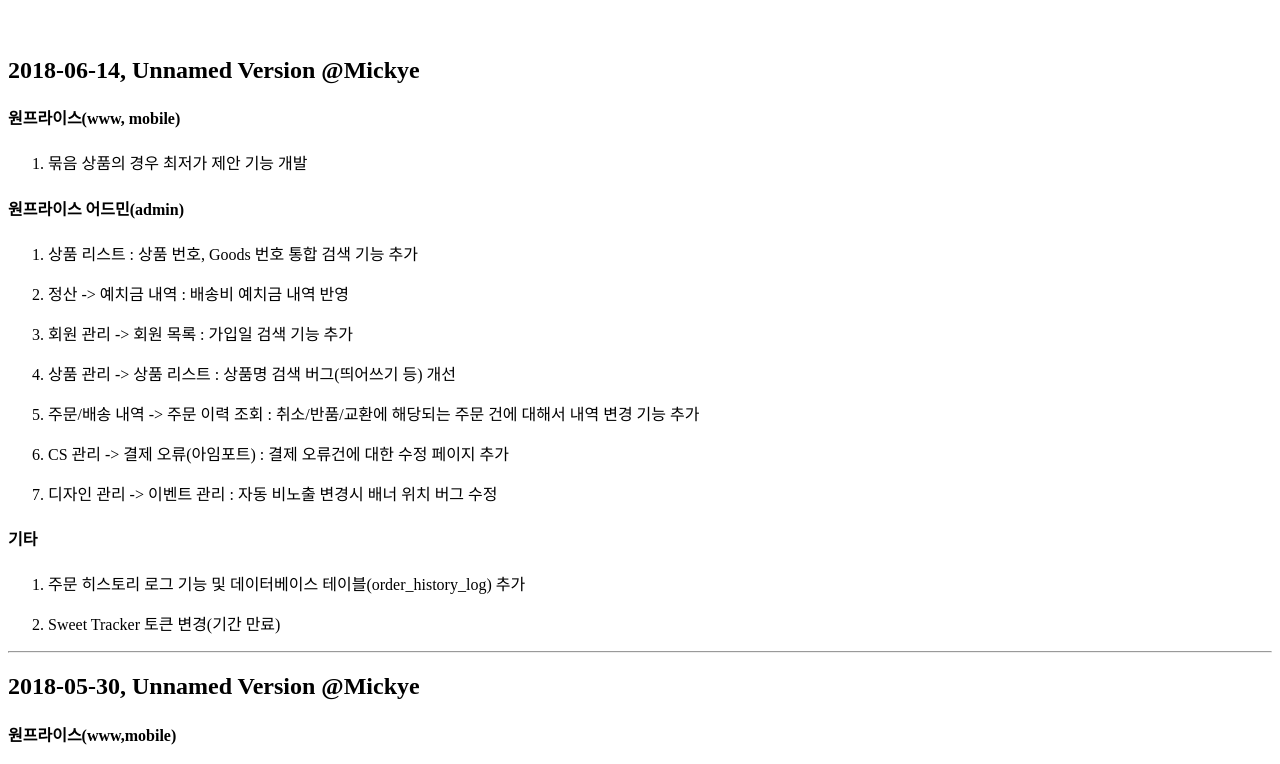
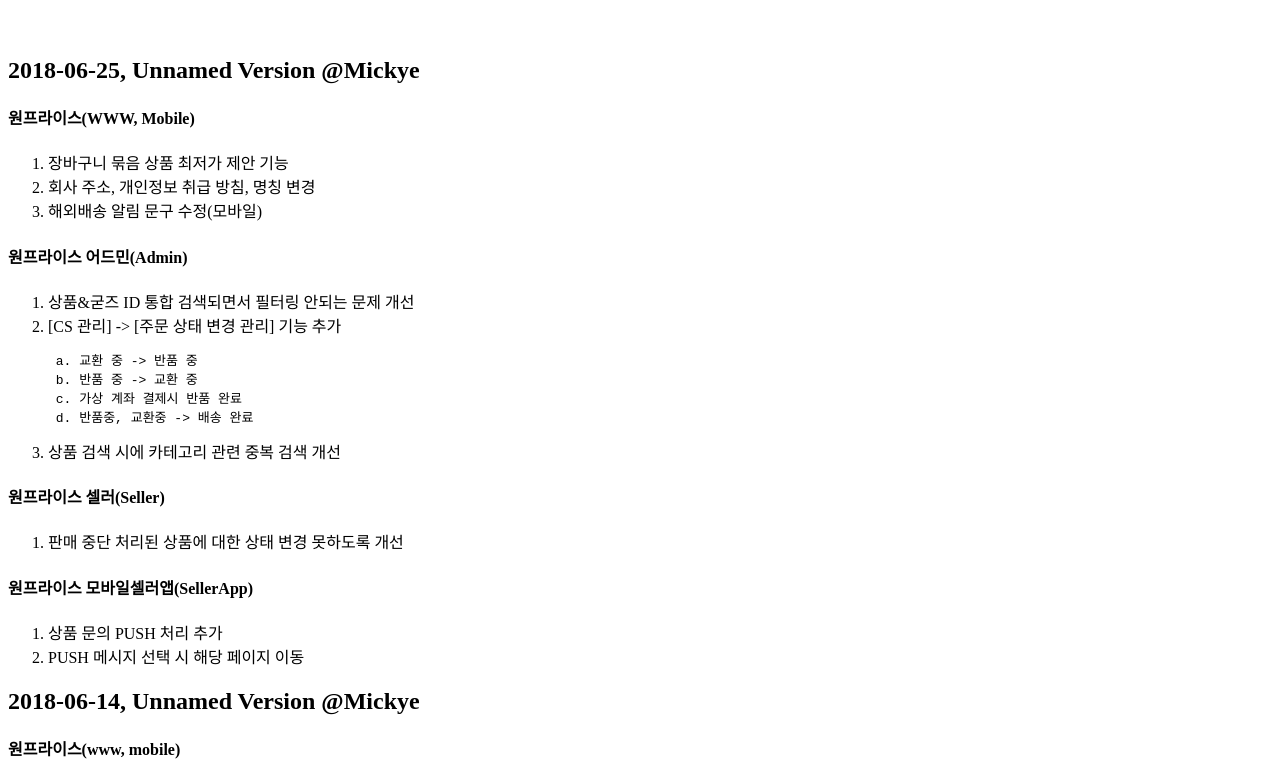
Before and after one commit to mickyelee/mickyelee.github.io, a plain HTML site: page index.html in a window 1280 px wide. Shown: the part 369-1133 px from the top of the page. Drawn offline with Linux system fonts and the light colour scheme.

Commit message:
Update index.html

```diff
--- a/index.html
+++ b/index.html
@@ -2,6 +2,33 @@
 <br></p>
 <h1 id="oneprice-changelog">OnePrice ChangeLog</h1>
 <p><br></p>
+<h2 id="2018-06-25-unnamed-version-mickye">2018-06-25, Unnamed Version @Mickye</h2>
+<h4 id="-www-mobile-">원프라이스(WWW, Mobile)</h4>
+<ol>
+<li>장바구니 묶음 상품 최저가 제안 기능 </li>
+<li>회사 주소, 개인정보 취급 방침, 명칭 변경</li>
+<li>해외배송 알림 문구 수정(모바일)</li>
+</ol>
+<h4 id="-admin-">원프라이스 어드민(Admin)</h4>
+<ol>
+<li>상품&amp;굳즈 ID 통합 검색되면서 필터링 안되는 문제 개선</li>
+<li>[CS 관리] -&gt; [주문 상태 변경 관리] 기능 추가<pre> a. 교환 중 -&gt; 반품 중
+ b. 반품 중 -&gt; 교환 중
+ c. 가상 계좌 결제시 반품 완료
+ d. 반품중, 교환중 -&gt; 배송 완료
+</pre></li>
+<li>상품 검색 시에 카테고리 관련 중복 검색 개선</li>
+</ol>
+<h4 id="-seller-">원프라이스 셀러(Seller)</h4>
+<ol>
+<li>판매 중단 처리된 상품에 대한 상태 변경 못하도록 개선</li>
+</ol>
+<h4 id="-sellerapp-">원프라이스 모바일셀러앱(SellerApp)</h4>
+<ol>
+<li>상품 문의 PUSH 처리 추가</li>
+<li>PUSH 메시지 선택 시 해당 페이지 이동</li>
+</ol>
+
 <h2 id="2018-06-14-unnamed-version-mickye">2018-06-14, Unnamed Version @Mickye</h2>
 <h4 id="-www-mobile-">원프라이스(www, mobile)</h4>
 <ol>
```
